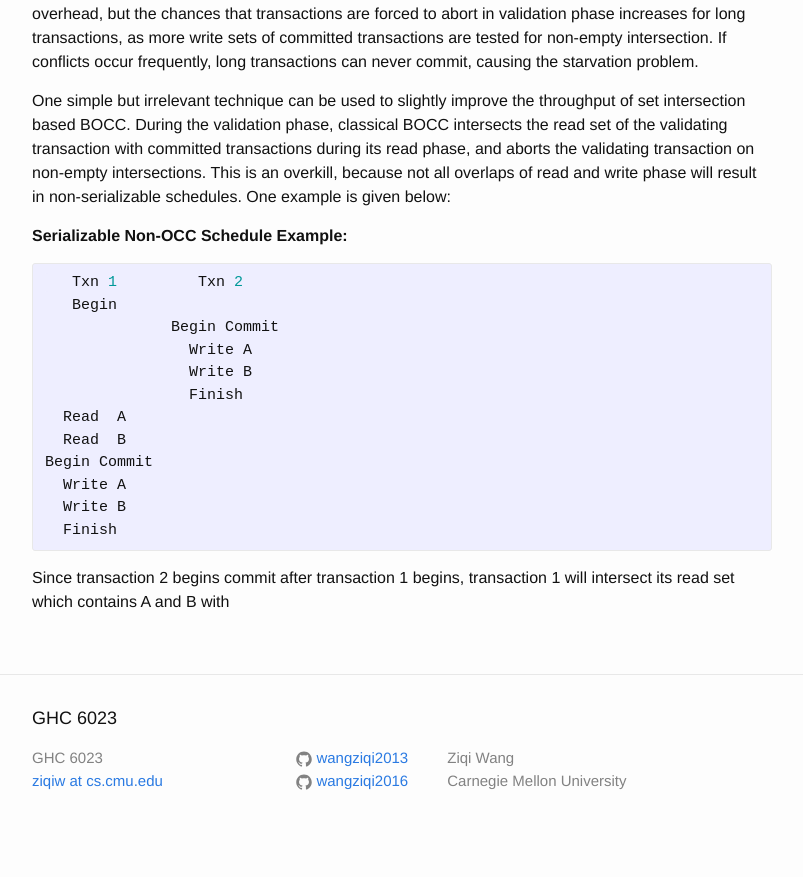
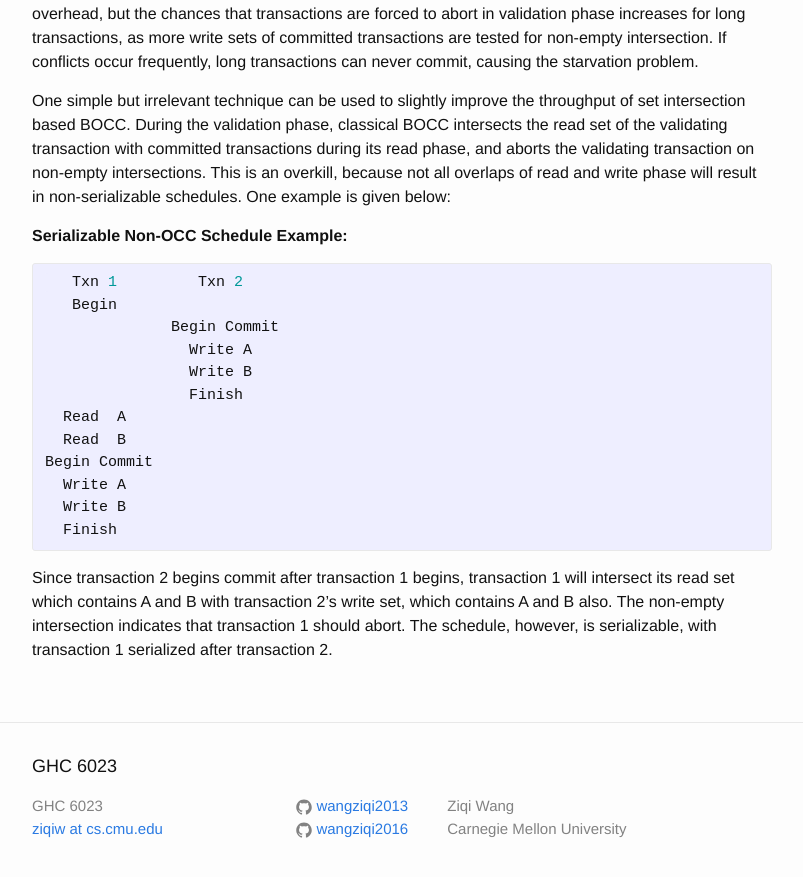
Before and after one commit to wangziqi2013/wangziqi2013.github.io, a Jekyll site: the page built from _posts/2018-04-04-cc-in-dbms-a-step-towards-the-integration-of-occ-and-locking.markdown, in a window 1280 px wide and 900 px high, scrolled down 742 px. Shown: the top 877 px of the window, without its empty margins (238-1041 px from the left). Built offline with Jekyll 4.4.1, drawn with Linux system fonts in a browser that asks for light colours; before the commit the page ends 1594 px from its top, so only the background shows below that.

Commit message:
Finish explanation of the problem

```diff
--- a/_posts/2018-04-04-cc-in-dbms-a-step-towards-the-integration-of-occ-and-locking.markdown
+++ b/_posts/2018-04-04-cc-in-dbms-a-step-towards-the-integration-of-occ-and-locking.markdown
@@ -47,4 +47,6 @@ Begin Commit
 {% endhighlight %}
 
 Since transaction 2 begins commit after transaction 1 begins, transaction 1 will intersect its read set
-which contains A and B with
+which contains A and B with transaction 2's write set, which contains A and B also. The non-empty
+intersection indicates that transaction 1 should abort. The schedule, however, is serializable, with
+transaction 1 serialized after transaction 2.
```
